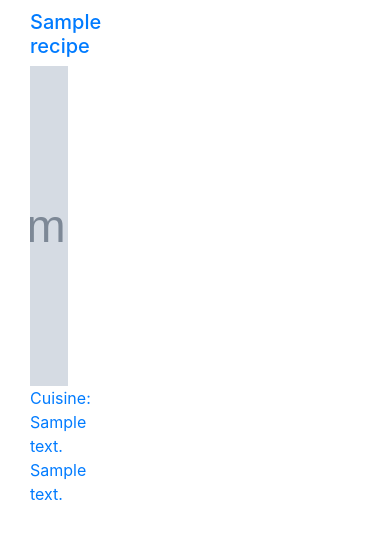
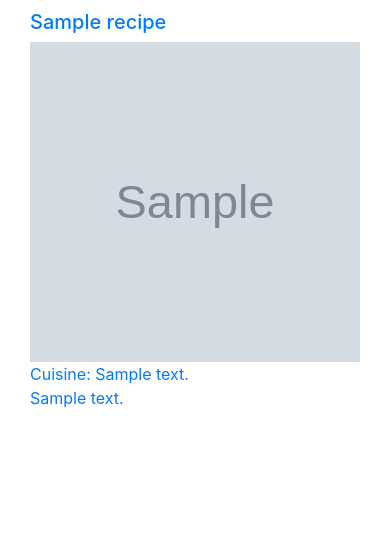
Before and after one commit to Code-Institute-Submissions/cook-king, a Flask app: page / in a window 390 px wide. Shown: the part 56-595 px from the top of the page. Run offline with Flask 2, Linux system fonts and the light colour scheme; grey boxes marked "Sample" are stand-in pictures; a database or web service that is not in the repository returns one stand-in record (values such as "Sample title"); some libraries are stand-ins or nearby versions.

Commit message:
changed the grid layout for phone sizes on recipe.html

```diff
--- a/templates/recipes.html
+++ b/templates/recipes.html
@@ -1,7 +1,7 @@
 {% extends 'base.html'%} {% block content %}
 <div class="row">
     {% for recipes in recipes %}
-    <div class="col-3">
+    <div class="col-sm-12 col-lg-3">
         <div class="container-fluid">
             <a href="{{url_for('open_recipe', recipe_id=recipes._id)}}">
                 <h5>{{recipes.recipe_name}}</h5>
```
